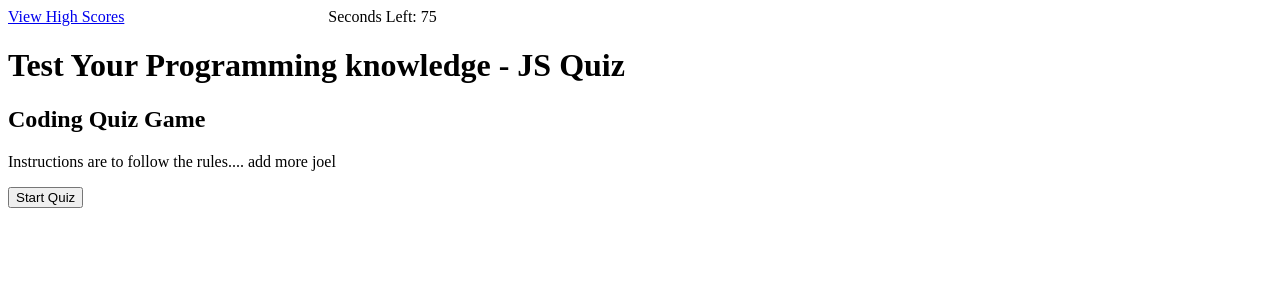
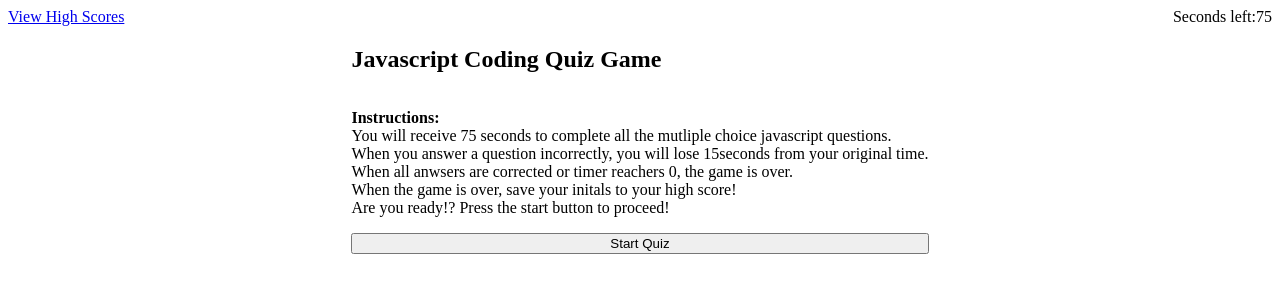
Before and after one commit to Glansburg/CodingQuiz, a plain HTML site: page index.html in a window 1280 px wide. Drawn offline with Linux system fonts and the light colour scheme.

Commit message:
html starter code

```diff
--- a/assets/css/style.css
+++ b/assets/css/style.css
@@ -1,10 +1,12 @@
-.highscores {
-    display:inline-block;
+
+/* timer and seconds left on this class */
+.timer {
+    display: flex;
+    justify-content: space-between;
+
 }
 
-.timer {
-    display: inline-block;
-    width: 815px;
-    margin-left: 200px;
-
+#welcome-screen {
+    display: grid;
+    place-content: center;
 }
--- a/index.html
+++ b/index.html
@@ -9,21 +9,19 @@
 </head>
 <body>
 
-    <section class="highscores">
+
+    <section class="timer" id="highscores">
         <a href="highscores.html"> View High Scores</a>
+         <span id="seconds">Seconds left:75</span>
+
     </section>
-
-    <section class="timer">
-
-        Seconds Left: <span id="seconds">75</span>
-    </section>
-
-    <h1>Test Your Programming knowledge - JS Quiz</h1>
 
 
 
 
-    <!-- Text.content something-->
+
+
+
 
 
     <main id="quiz-container">
@@ -31,8 +29,15 @@
 
         <!-- Phase 1 -  showing landing page with instructions and start-->
         <section id="welcome-screen">
-            <h2> Coding Quiz Game</h2>
-        <p> Instructions are to follow the rules.... add more joel</p>
+            <h2> Javascript Coding Quiz Game</h2>
+        <p><b>Instructions:</b><br>
+            You will receive 75 seconds to complete all the mutliple choice javascript questions.<br/>
+            When you answer a question incorrectly, you will lose 15seconds from your original time.</br>
+            When all anwsers are corrected or timer reachers 0, the game is over.<br/>
+            When the game is over, save your initals to your high score!<br/>
+            Are you ready!? Press the start button to proceed!
+
+        </p>
 
         <button id="Start">Start Quiz</button>
 
```
